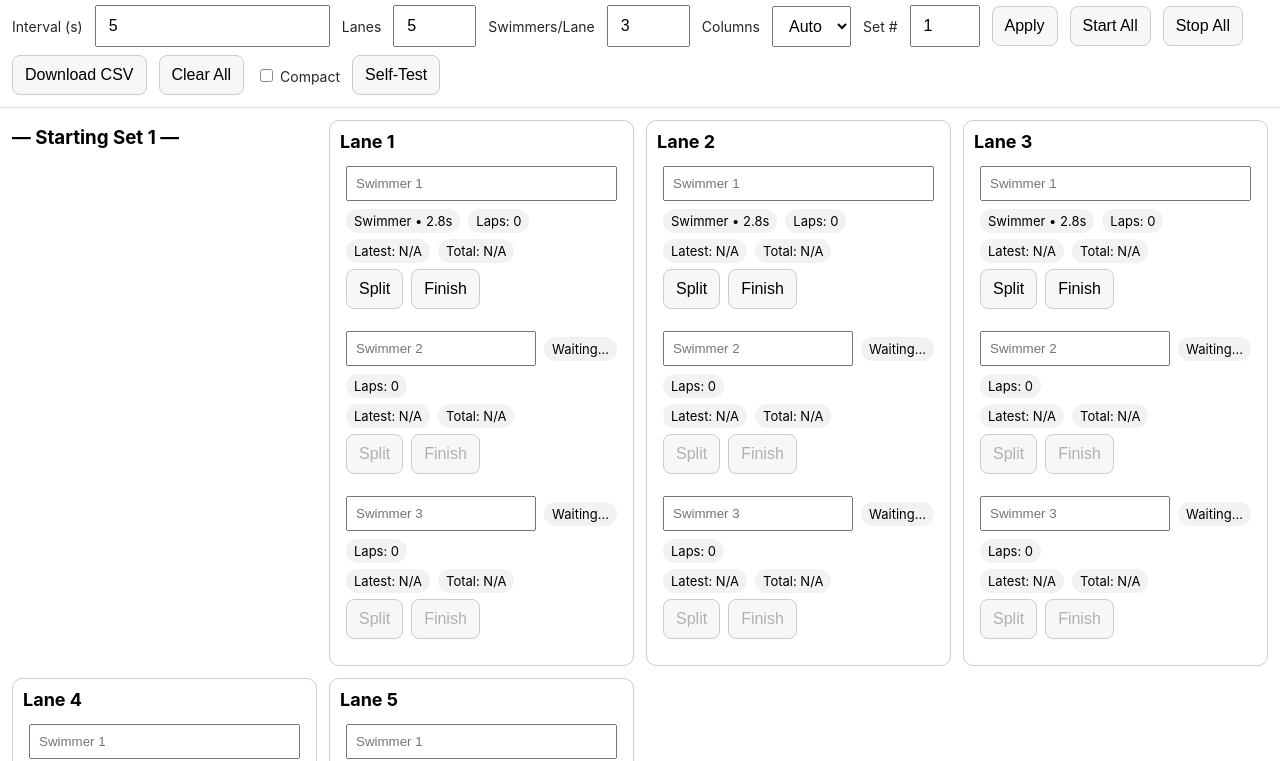
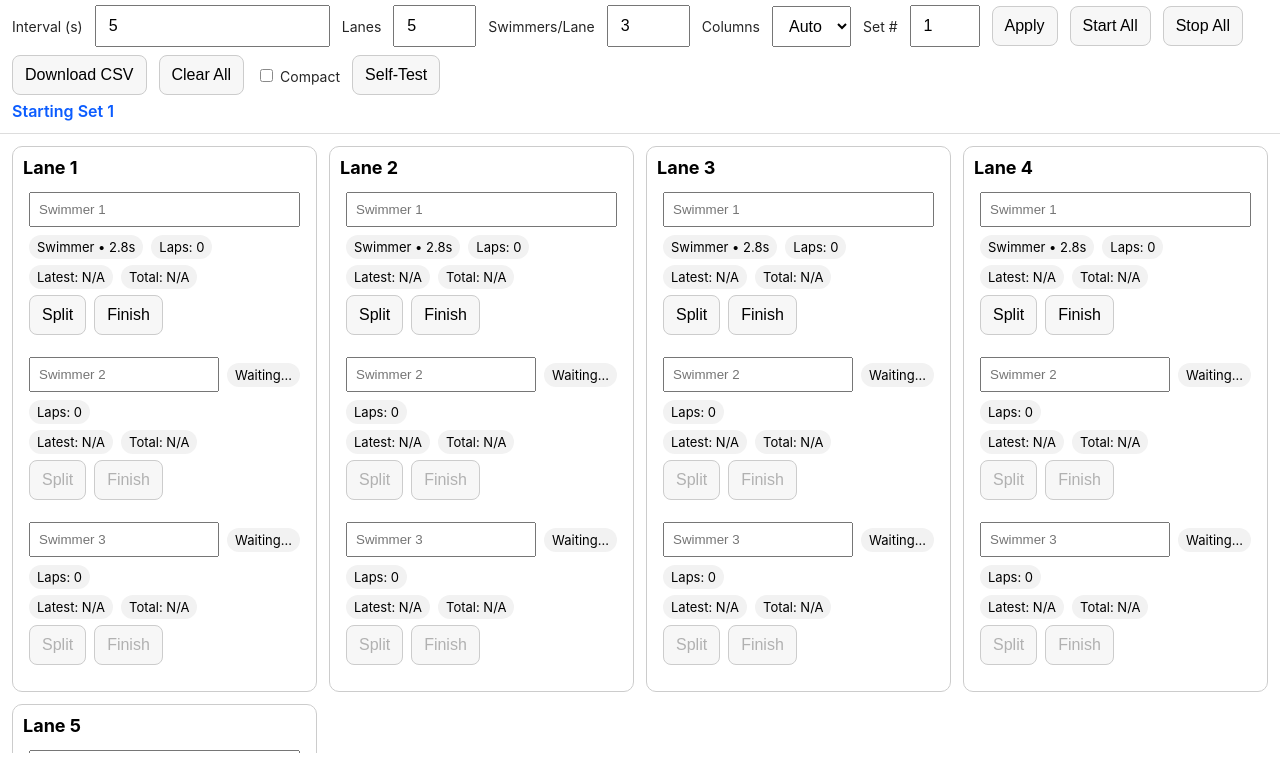
Before and after one commit to wesjmay-svg/Swim-Timer-001, a plain HTML site: page index.html in a window 1280 px wide. Both pictures are taken after a click on the button "Start All". Shown: the part 39-800 px from the top of the page. Drawn offline with Linux system fonts and the light colour scheme.

Commit message:
Update2 index.html

```diff
--- a/index.html
+++ b/index.html
@@ -15,7 +15,7 @@
 
     /* Sticky toolbar */
     .toolbar { position: sticky; top: 0; z-index: 10; background: #fff; padding: var(--toolbar-pad); border-bottom: 1px solid #ddd; }
-    .toolbar h1 { margin: 0 0 8px 0; font-size: 20px; }
+    .toolbar h1 { margin: 0 0 8px 0; font-size: 20px; } .set-banner{margin-top:6px;font-weight:600;color:#0b5cff;} .set-banner.flash{background:#e8f0ff;border-radius:6px;padding:4px 8px;display:inline-block;}
     .controls { display: flex; flex-wrap: wrap; gap: 8px 12px; align-items: center; }
     .controls label { font-size: 14px; opacity: .85; }
     .controls input, .controls select, .controls button { font-size: 16px; padding: 10px 12px; }
@@ -79,6 +79,7 @@
       <label><input type="checkbox" id="compactToggle"> Compact</label>
       <button class="btn" id="selfTestBtn" onclick="runSelfTest()">Self‑Test</button>
     </div>
+    <div id="setBanner" class="set-banner" aria-live="polite"></div>
   </div>
 
   <div id="lanesWrap"><div id="lanes"></div></div>
@@ -190,9 +191,13 @@
 
     function startAllTimers() {
       const setNumber = document.getElementById('setNumber').value;
-      const header = document.createElement('h3'); header.style.margin = '6px 0 10px';
-      header.textContent = `— Starting Set ${setNumber} —`;
-      document.getElementById('lanes').prepend(header);
+      const banner = document.getElementById('setBanner');
+      if (banner) {
+        banner.textContent = `Starting Set ${setNumber}`;
+        banner.classList.add('flash');
+        setTimeout(()=>banner.classList.remove('flash'),600);
+        measureToolbar();
+      }
 
       const interval = parseInt(document.getElementById('interval').value) * 1000;
       const numLanes = parseInt(document.getElementById('numLanes').value);
```
